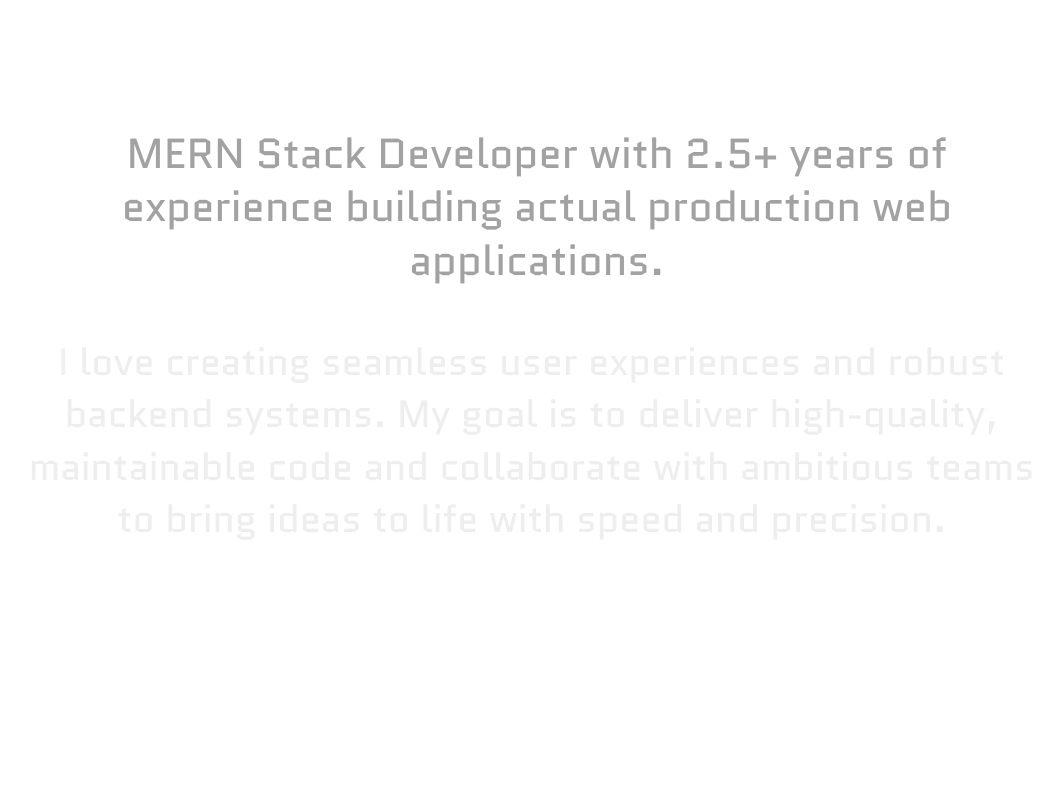
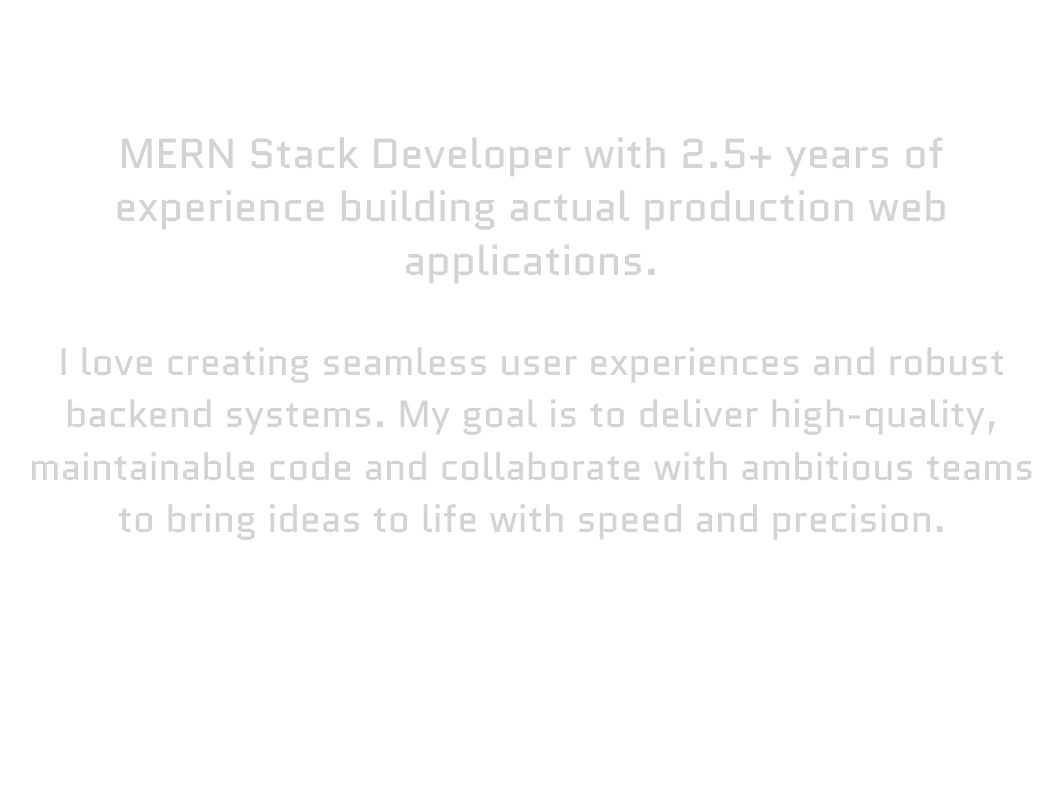
Before and after one commit to rajlaiya/developer-portfolio, a Next.js app: page / in a window 1280 px wide. Shown: the part 880-1680 px from the top of the page, without its empty margins (103-1166 px from the left). Built offline with nearby package versions, Linux system fonts and the light colour scheme.

Commit message:
feat: contact section and about section updated

```diff
--- a/src/components/About.tsx
+++ b/src/components/About.tsx
@@ -7,15 +7,10 @@
   const [progress, setProgress] = useState<number>(0);
 
   useEffect(() => {
-    let ticking = false;
+    let animationFrameId: number;
 
-    const handleScroll = () => {
-      if (!ticking) {
-        window.requestAnimationFrame(() => {
-          if (!sectionRef.current) {
-            ticking = false;
-            return;
-          }
+    const updateScrollProgress = () => {
+      if (!sectionRef.current) return;
       const rect = sectionRef.current.getBoundingClientRect();
       const windowHeight = window.innerHeight;
       const totalScrollable = rect.height - windowHeight;
@@ -26,48 +21,40 @@
         const clamped = Math.max(0, Math.min(1, rawProgress));
         setProgress(clamped);
       }
-          ticking = false;
-        });
-        ticking = true;
-      }
+    };
+
+    const handleScroll = () => {
+      cancelAnimationFrame(animationFrameId);
+      animationFrameId = requestAnimationFrame(updateScrollProgress);
     };
 
     window.addEventListener("scroll", handleScroll, { passive: true });
-    handleScroll();
+    window.addEventListener("resize", handleScroll, { passive: true });
+    updateScrollProgress();
 
-    return () => window.removeEventListener("scroll", handleScroll);
+    return () => {
+      window.removeEventListener("scroll", handleScroll);
+      window.removeEventListener("resize", handleScroll);
+      cancelAnimationFrame(animationFrameId);
+    };
   }, []);
 
-  // Eco.com style content structured professionally
+  // Exact portfolio text - untouched
   const topHeading =
     "MERN Stack Developer with 2.5+ years of experience building actual production web applications.";
 
   const bodyText =
     "I love creating seamless user experiences and robust backend systems. My goal is to deliver high-quality, maintainable code and collaborate with ambitious teams to bring ideas to life with speed and precision.";
 
-  // Words breakdown for word-wrapping safety with global character indexing
-  const words = useMemo(() => {
-    const rawWords = bodyText.split(" ");
-    let charOffset = 0;
-    return rawWords.map((word) => {
-      const startIndex = charOffset;
-      const length = word.length;
-      charOffset += length + 1; // +1 for the space
-      return {
-        word,
-        startIndex,
-        length,
-      };
-    });
-  }, [bodyText]);
+  const headingWords = useMemo(() => topHeading.split(" "), [topHeading]);
+  const bodyWords = useMemo(() => bodyText.split(" "), [bodyText]);
+  const totalWords = headingWords.length + bodyWords.length; // 13 + 32 = 45 words
 
-  const totalChars = bodyText.length;
-
-  // Animation timeline phases:
-  // 0.02 -> 0.88: Active typing / character reveal
-  // 0.88 -> 1.00: Full text display, cleanly transitioning directly to Skills
-  const revealStart = 0.02;
-  const revealEnd = 0.88;
+  // Animation timeline over generous scroll distance (h-[320vh]):
+  // 0.04 -> 0.85: Slow, smooth word-by-word reveal as user scrolls through pinned section
+  // 0.85 -> 1.00: Full text stays 100% illuminated in place for clear reading before scrolling to next section
+  const revealStart = 0.04;
+  const revealEnd = 0.85;
 
   let revealProgress = 0;
   if (progress >= revealEnd) {
@@ -76,27 +63,58 @@
     revealProgress = (progress - revealStart) / (revealEnd - revealStart);
   }
 
-  const currentCharFloat = revealProgress * totalChars;
+  const activeWordFloat = revealProgress * totalWords;
 
-  // Container exit & entrance transforms
-  let sectionOpacity = 1;
-  let sectionScale = 1;
-  let sectionY = 0;
+  // Render an individual word with smooth scroll illumination
+  const renderWord = (word: string, globalIndex: number) => {
+    // Word is already revealed
+    if (globalIndex < Math.floor(activeWordFloat)) {
+      return (
+        <span
+          key={globalIndex}
+          className="inline-block whitespace-nowrap mr-[0.28em] text-zinc-950 font-normal transition-colors duration-150"
+        >
+          {word}
+        </span>
+      );
+    }
 
-  if (progress < 0.04) {
-    sectionOpacity = Math.max(0.4, progress / 0.04);
-  } else if (progress > 0.90) {
-    const exitProgress = (progress - 0.90) / 0.10; // 0 to 1
-    sectionOpacity = Math.max(0.3, 1 - exitProgress * 0.7);
-    sectionScale = 1 + exitProgress * 0.02;
-    sectionY = -exitProgress * 20;
+    // Word is currently being revealed (smooth opacity transition)
+    if (globalIndex === Math.floor(activeWordFloat)) {
+      const partial = activeWordFloat - globalIndex;
+      const opacity = 0.18 + 0.82 * partial;
+      return (
+        <span
+          key={globalIndex}
+          className="inline-block whitespace-nowrap mr-[0.28em] font-normal transition-colors duration-75"
+          style={{
+            color: `rgba(9, 9, 11, ${opacity})`,
+          }}
+        >
+          {word}
+        </span>
+      );
     }
+
+    // Word is unrevealed (faint watermark preview)
+    return (
+      <span
+        key={globalIndex}
+        className="inline-block whitespace-nowrap mr-[0.28em] font-normal transition-colors duration-150"
+        style={{
+          color: "rgba(9, 9, 11, 0.18)",
+        }}
+      >
+        {word}
+      </span>
+    );
+  };
 
   return (
     <section
       id="about"
       ref={sectionRef}
-      className="relative w-full h-[160vh] bg-white text-zinc-900 font-quantico"
+      className="relative w-full h-[320vh] bg-white text-zinc-900 font-quantico"
       style={{ fontFamily: "'Quantico', sans-serif" }}
     >
       {/* React 19 hoisted Google Fonts stylesheet */}
@@ -135,77 +153,30 @@
         }
       `}</style>
 
-      {/* Sticky pinned viewport container */}
+      {/* Sticky pinned viewport container: holds position firmly while scrolling */}
       <div className="sticky top-0 h-screen w-full flex flex-col justify-center items-center px-6 sm:px-10 lg:px-16 overflow-hidden">
         <div
-          className="w-full max-w-4xl xl:max-w-5xl mx-auto flex flex-col items-center justify-center text-center transition-transform duration-75 ease-out select-none"
+          className="w-full max-w-4xl xl:max-w-5xl mx-auto flex flex-col items-center justify-center text-center select-none"
           style={{
-            opacity: sectionOpacity,
-            transform: `scale(${sectionScale}) translateY(${sectionY}px)`,
             fontFamily: "'Quantico', sans-serif",
           }}
         >
-          {/* Top Intro Hook (Eco.com exact text size & proportion) */}
+          {/* Top Intro Hook */}
           <h2
-            className="text-2xl sm:text-3xl lg:text-[38px] xl:text-[42px] font-normal tracking-normal leading-[1.28] text-zinc-900 max-w-3xl xl:max-w-4xl mx-auto mb-6 sm:mb-10 lg:mb-12"
+            className="text-2xl sm:text-3xl lg:text-[38px] xl:text-[42px] font-normal tracking-normal leading-[1.28] text-center max-w-3xl xl:max-w-4xl mx-auto mb-6 sm:mb-10 lg:mb-12"
             style={{ fontFamily: "'Quantico', sans-serif" }}
           >
-            {topHeading}
+            {headingWords.map((word, index) => renderWord(word, index))}
           </h2>
 
-          {/* Scrolling Character-by-Character Typing Reveal */}
+          {/* Scrolling Word-by-Word Reveal */}
           <p
             className="text-xl sm:text-2xl lg:text-[34px] xl:text-[38px] font-normal tracking-normal leading-[1.38] text-center max-w-4xl xl:max-w-5xl mx-auto"
             style={{ fontFamily: "'Quantico', sans-serif" }}
           >
-            {words.map((item, wIndex) => {
-              return (
-                <span
-                  key={wIndex}
-                  className="inline-block whitespace-nowrap mr-[0.28em]"
-                >
-                  {item.word.split("").map((char, cIndex) => {
-                    const globalIndex = item.startIndex + cIndex;
-                    // Fully revealed
-                    if (globalIndex < Math.floor(currentCharFloat)) {
-                      return (
-                        <span
-                          key={cIndex}
-                          className="text-zinc-950 font-normal transition-colors duration-100"
-                        >
-                          {char}
-                        </span>
-                      );
-                    }
-                    // Character currently transitioning (subtle opacity blend)
-                    if (globalIndex === Math.floor(currentCharFloat)) {
-                      const partialAlpha = currentCharFloat - globalIndex;
-                      const opacity = 0.15 + 0.85 * partialAlpha;
-                      return (
-                        <span
-                          key={cIndex}
-                          style={{
-                            color: `rgba(9, 9, 11, ${opacity})`,
-                          }}
-                          className="font-normal"
-                        >
-                          {char}
-                        </span>
-                      );
-                    }
-                    // Unrevealed character: faint watermark preview like Eco.com
-                    return (
-                      <span
-                        key={cIndex}
-                        className="text-zinc-300 font-normal transition-colors duration-100"
-                      >
-                        {char}
-                      </span>
-                    );
-                  })}
-                </span>
-              );
-            })}
+            {bodyWords.map((word, index) =>
+              renderWord(word, headingWords.length + index)
+            )}
           </p>
         </div>
       </div>
--- a/src/components/Contact.tsx
+++ b/src/components/Contact.tsx
@@ -9,6 +9,7 @@
     phone: "",
     email: "",
     service: "",
+    budget: "",
     message: "",
   });
 
@@ -39,6 +40,7 @@
         phone: "",
         email: "",
         service: "",
+        budget: "",
         message: "",
       });
     }, 4000);
@@ -58,10 +60,10 @@
           <div className="lg:col-span-5 flex flex-col justify-between h-full">
             <div>
               <h2 className="text-3xl sm:text-4xl lg:text-[44px] font-bold tracking-tight text-zinc-900 leading-[1.15] mb-4">
-                Ready to Build for Scale?
+                Have a Project in Mind?
               </h2>
               <p className="text-sm sm:text-base text-zinc-600 leading-relaxed max-w-md mb-10">
-                We provide the high-performance engineering required to move your product from a roadmap to reality.
+                We provide the high-performance engineering required to move your product from a roadmap to reality. I’m always open to collaborations and creative challenges.
               </p>
 
               {/* Trusted By Section */}
@@ -233,7 +235,26 @@
                   </div>
                 </div>
 
-                {/* Row 3: Additional Project Details (250 chars max) */}
+                {/* Row 3: Budget Field */}
+                <div className="p-4 sm:p-5">
+                  <label
+                    htmlFor="budget"
+                    className="block text-xs font-medium text-zinc-700 mb-1.5"
+                  >
+                    * Project Budget
+                  </label>
+                  <input
+                    id="budget"
+                    name="budget"
+                    type="text"
+                    value={formData.budget}
+                    onChange={handleChange}
+                    placeholder="$2000 - $5000"
+                    className="w-full bg-transparent text-sm text-zinc-900 placeholder:text-zinc-400 font-medium focus:outline-none"
+                  />
+                </div>
+
+                {/* Row 4: Additional Project Details (250 chars max) */}
                 <div className="p-4 sm:p-5">
                   <label
                     htmlFor="message"
```
Lines whose indentation alone changed are shown as unchanged.
